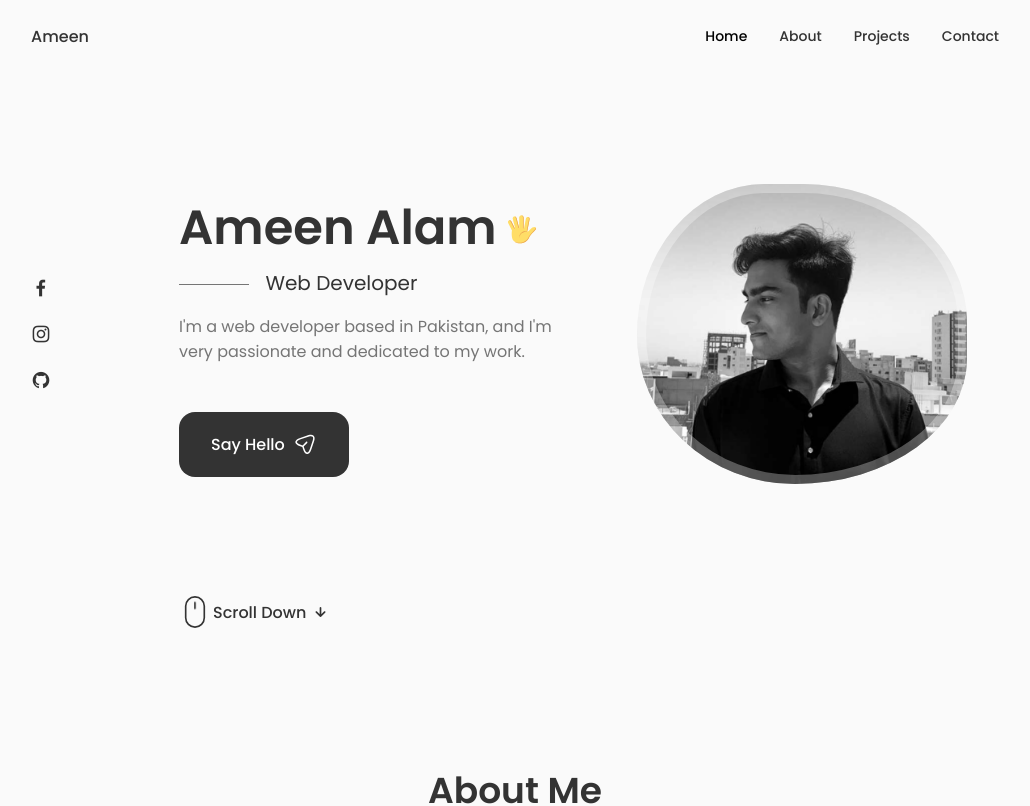
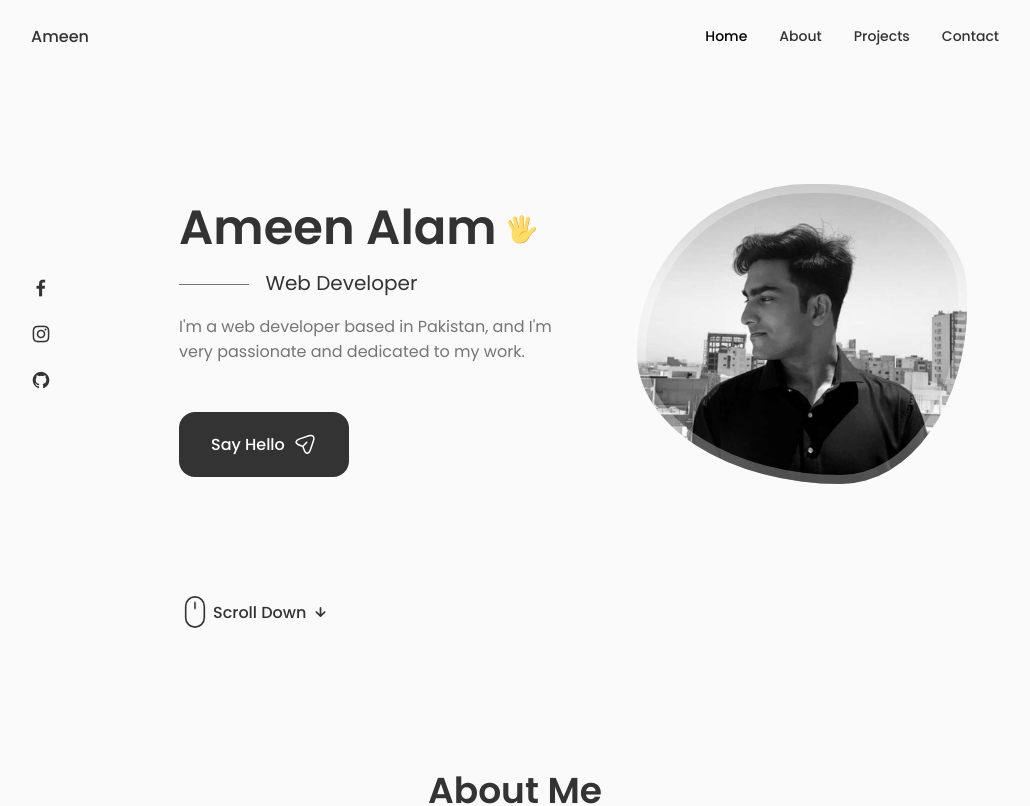
Before and after one commit to iameenalam/Portfolio, a React (Create React App) app: page / in a window 1280 px wide. Shown: the top 806 px of the page, without its empty margins (125-1155 px from the left). Built offline with nearby package versions, Linux system fonts and the light colour scheme.

Commit message:
adjustments

```diff
--- a/src/components/Home/Home.css
+++ b/src/components/Home/Home.css
@@ -68,7 +68,7 @@
     justify-self: center;
     width: 330px;
     height: 300px;
-    animation: profile__animate 8s ease-in-out infinite 1s;
+    animation: profile__animate 8s ease-in-out infinite;
   }
 
   @keyframes profile__animate {
```
